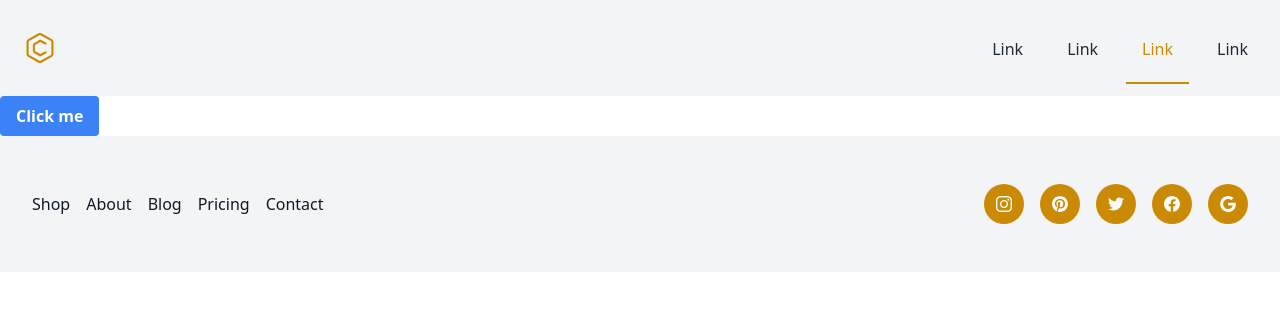
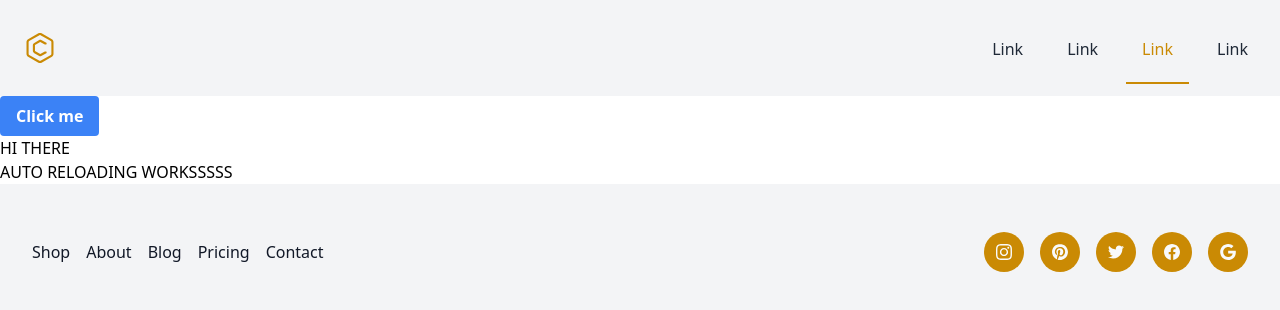
Before and after one commit to DylanMacalast/bookshelf-nextjs, a Next.js app: page / in a window 1280 px wide. Shown: the top 310 px of the page. Built offline with nearby package versions, Linux system fonts and the light colour scheme.

Commit message:
auto reloading setup in docker enviorment

```diff
--- a/compose.yaml
+++ b/compose.yaml
@@ -6,6 +6,7 @@ services:
   web:
     volumes:
       - .:/usr/src/app
+      - /usr/src/app/node_modules
 
     depends_on:
       - mongo
--- a/src/app/page.tsx
+++ b/src/app/page.tsx
@@ -1,12 +1,14 @@
-import React from 'react'
-import { Button } from '../components/atoms/Button'
+import React from "react";
+import { Button } from "../components/atoms/Button";
 
 const page = () => {
   return (
     <div>
       <Button />
+      <h1>HI THERE</h1>
+      <h1>AUTO RELOADING WORKSSSSS </h1>
     </div>
-  )
-}
+  );
+};
 
-export default page
+export default page;
```
Also changed, not shown: 1 other file (tests, documents, lock files or other folders).
